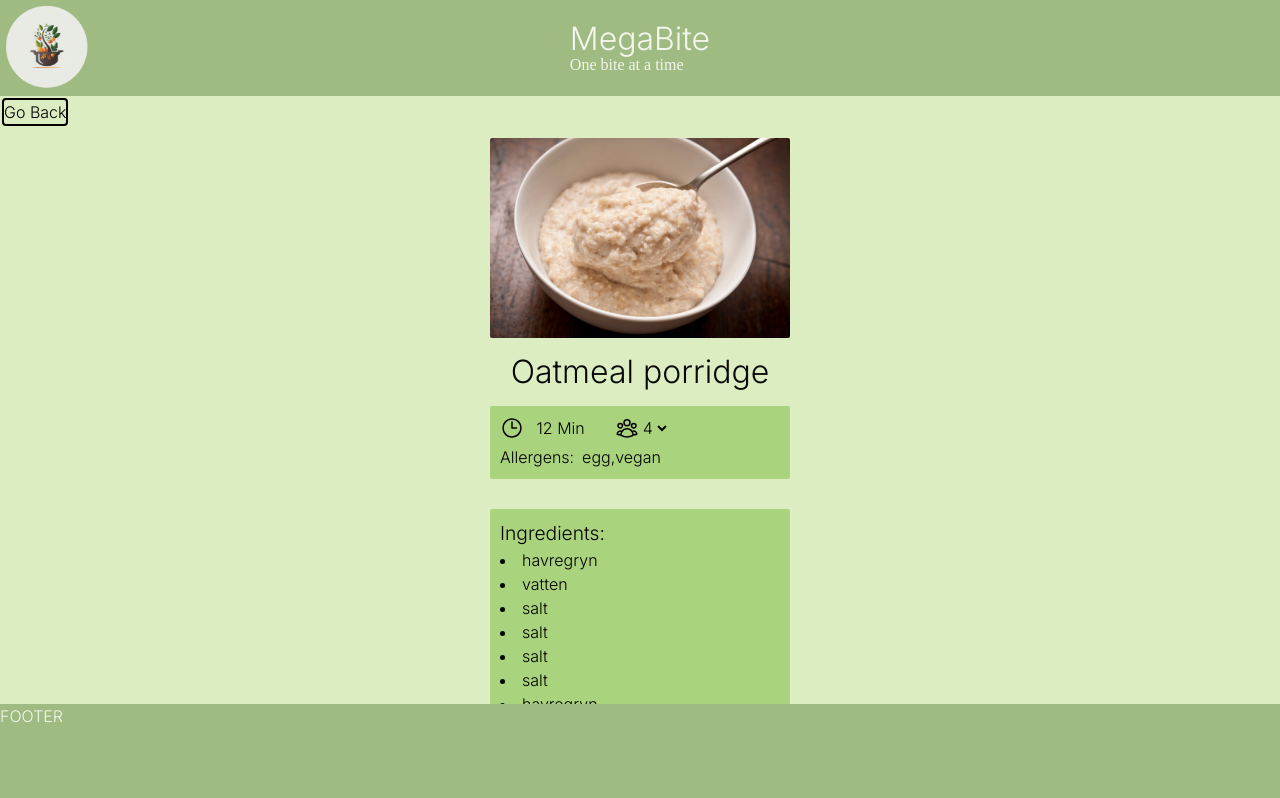
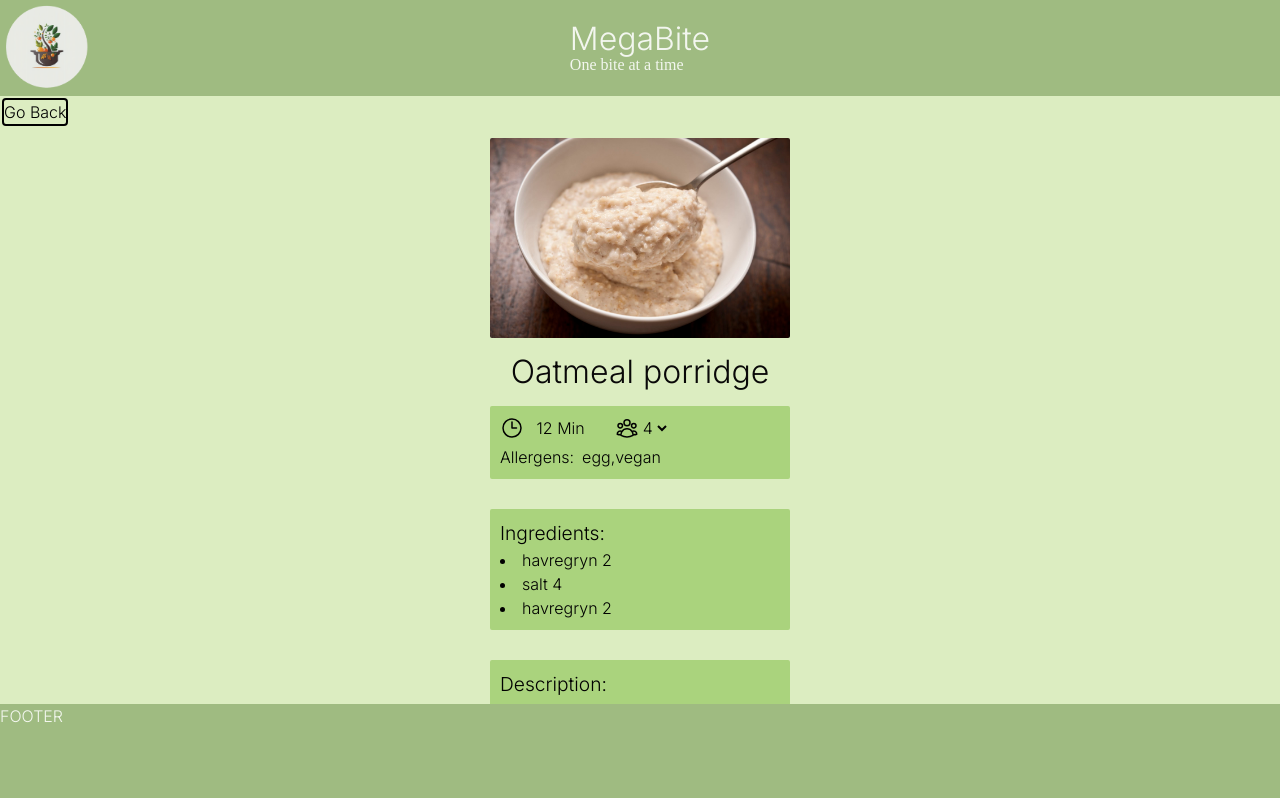
Before and after one commit to AdamGrubb/grupp10, a React (Vite) app in the folder MegaBite/: page /recipepage in a window 1280 px wide. Shown: the top 798 px of the page. Built offline with nearby package versions, Linux system fonts and the light colour scheme; a web font is replaced by a local one.

Commit message:
Added function to portion and ingredient amount

```diff
--- /dev/null
+++ b/MegaBite/src/components/recipePage/PortionsFunction.jsx
@@ -0,0 +1,16 @@
+export default function Portions(portions, amount) {
+  console.log(portions + " " + amount);
+  if (portions == 4) {
+    return (amount = amount);
+  }
+  if (portions == 6) {
+    return (amount = amount * 1.5);
+  }
+  if (portions == 8) {
+    return (amount = amount * 2);
+  }
+
+  console.log(portions + " " + amount);
+
+  return amount;
+}
--- a/MegaBite/src/components/recipePage/RecipePage.jsx
+++ b/MegaBite/src/components/recipePage/RecipePage.jsx
@@ -2,9 +2,11 @@ import porridge from "../../assets/porridge.jpg";
 import RecipeSuggestions from "../recipeSuggestions/RecipeSuggestion";
 import { useNavigate } from "react-router-dom";
 import "./RecipePage.css";
+import Portions from "./PortionsFunction";
+import React, { useState } from "react";
 export default function RecipePage() {
   const navigate = useNavigate();
-  //const [Portions, setPortions] = useState(4);
+  const [portions, setPortions] = useState(4);
 
   // Variabel för klockikonen i inforutan
   let clock = (
@@ -25,7 +27,7 @@ export default function RecipePage() {
   );
 
   //variabeln för portions ikonen i inforutan
-  let portions = (
+  let portionsInfo = (
     <svg
       xmlns="http://www.w3.org/2000/svg"
       fill="none"
@@ -43,25 +45,12 @@ export default function RecipePage() {
   );
 
   //Tillfällig variabel för att läsa ett recept
-  const recipe = {
+  let recipe = {
     title: "Oatmeal porridge",
     ingredients: [
-      "havregryn",
-      "vatten",
-      "salt",
-      "salt",
-      "salt",
-      "salt",
-      "havregryn",
-      "vatten",
-      "salt",
-      "salt",
-      "salt",
-      "havregryn",
-      "vatten",
-      "salt",
-      "salt",
-      "salt",
+      { name: "havregryn", amount: 2 },
+      { name: "salt", amount: 4 },
+      { name: "havregryn", amount: 2 },
     ],
     description: [
       "Koka upp vatten och havregryn och rör om under tiden.",
@@ -100,11 +89,13 @@ export default function RecipePage() {
                   {clock} &ensp; {recipe.time} Min
                 </p>
                 <div className="flex portions">
-                  <p>{portions}</p>
-                  <select className="bg-receptDescriptionColor">
+                  <p>{portionsInfo}</p>
+                  <select
+                    className="bg-receptDescriptionColor"
+                    onChange={(e) => setPortions(e.target.value)}
+                  >
                     <option value="4">4</option>
-                    <option value="6">6</option>
-                    <option value="8">8</option>
+                    <option value="6">6</option> <option value="8">8</option>
                   </select>
                 </div>
               </div>
@@ -121,7 +112,11 @@ export default function RecipePage() {
             <h2 id="big">Ingredients:</h2>
             <div>
               {recipe.ingredients.map((item) => (
-                <li key={item}>{item}</li>
+                <li key={item}>
+                  {item.name}
+                  <span> </span>
+                  {(item.amount = Portions(portions, item.amount))}
+                </li>
               ))}
             </div>
           </section>
```
